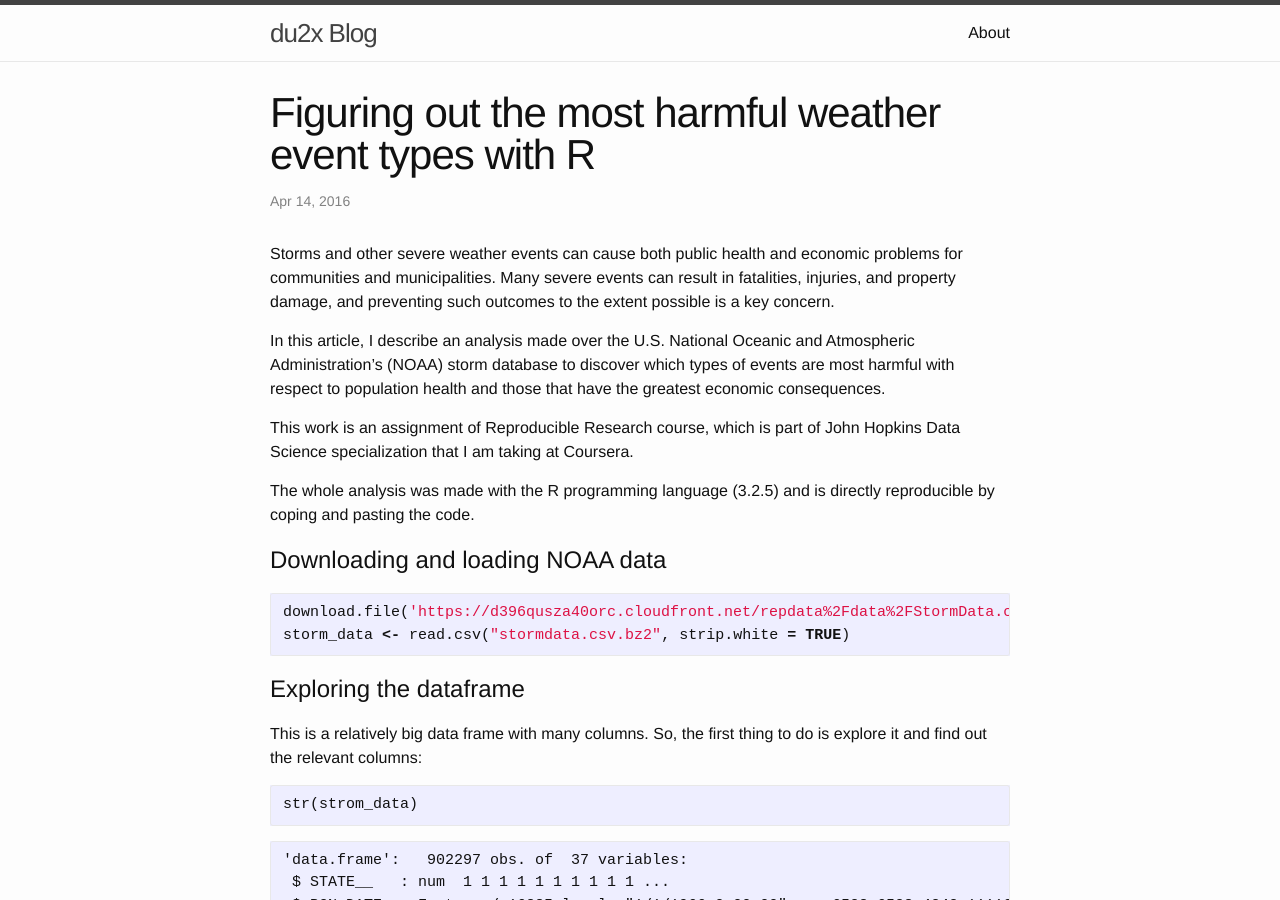
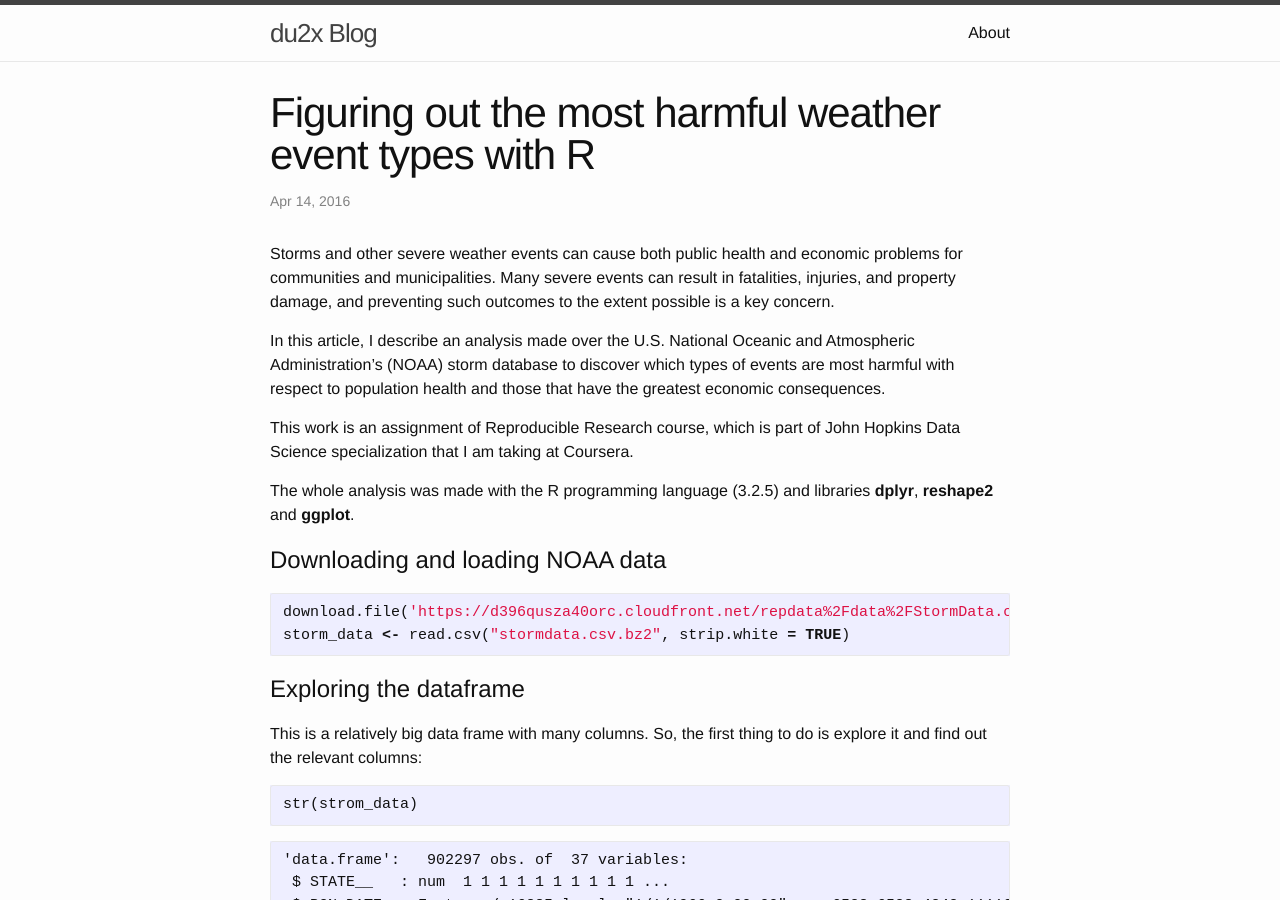
Before and after one commit to du2x/du2x.github.io, a Jekyll site: the page built from _posts/2016-04-14-most-harmful-camalities-types.markdown, in a window 1280 px wide and 900 px high. Built offline with Jekyll 4.4.1, drawn with Linux system fonts in a browser that asks for light colours; comment, search, counter and statistics services are not loaded; some of the changed text lies outside the part shown.

Commit message:
improvement to post #2

````diff
--- a/_posts/2016-04-14-most-harmful-camalities-types.markdown
+++ b/_posts/2016-04-14-most-harmful-camalities-types.markdown
@@ -12,7 +12,7 @@ In this article, I describe an analysis made over the U.S. National Oceanic and
 
 This work is an assignment of Reproducible Research course, which is part of John Hopkins Data Science specialization that I am taking at Coursera.
 
-The whole analysis was made with the R programming language (3.2.5) and is directly reproducible by coping and pasting the code.
+The whole analysis was made with the R programming language (3.2.5) and libraries **dplyr**, **reshape2** and **ggplot**.
 
 # Downloading and loading NOAA data
 
@@ -365,6 +365,8 @@ fatalities_injuries_by_event
 ```
 or, graphically:
 
+*to generate this stacked barplot with ggplot, the input data frame should be in the long format, which can be easily taken with **melt** function from **reshape2** library. *
+
 ```R
 mfibe<-melt(as.data.frame(fatalities_injuries_by_event[1:10,]), measure.vars=c('fatalities', 'injuries'))
 ggplot(mfibe, aes(x=reorder(EVTYPE, value), y=value, fill=variable)) +
````
